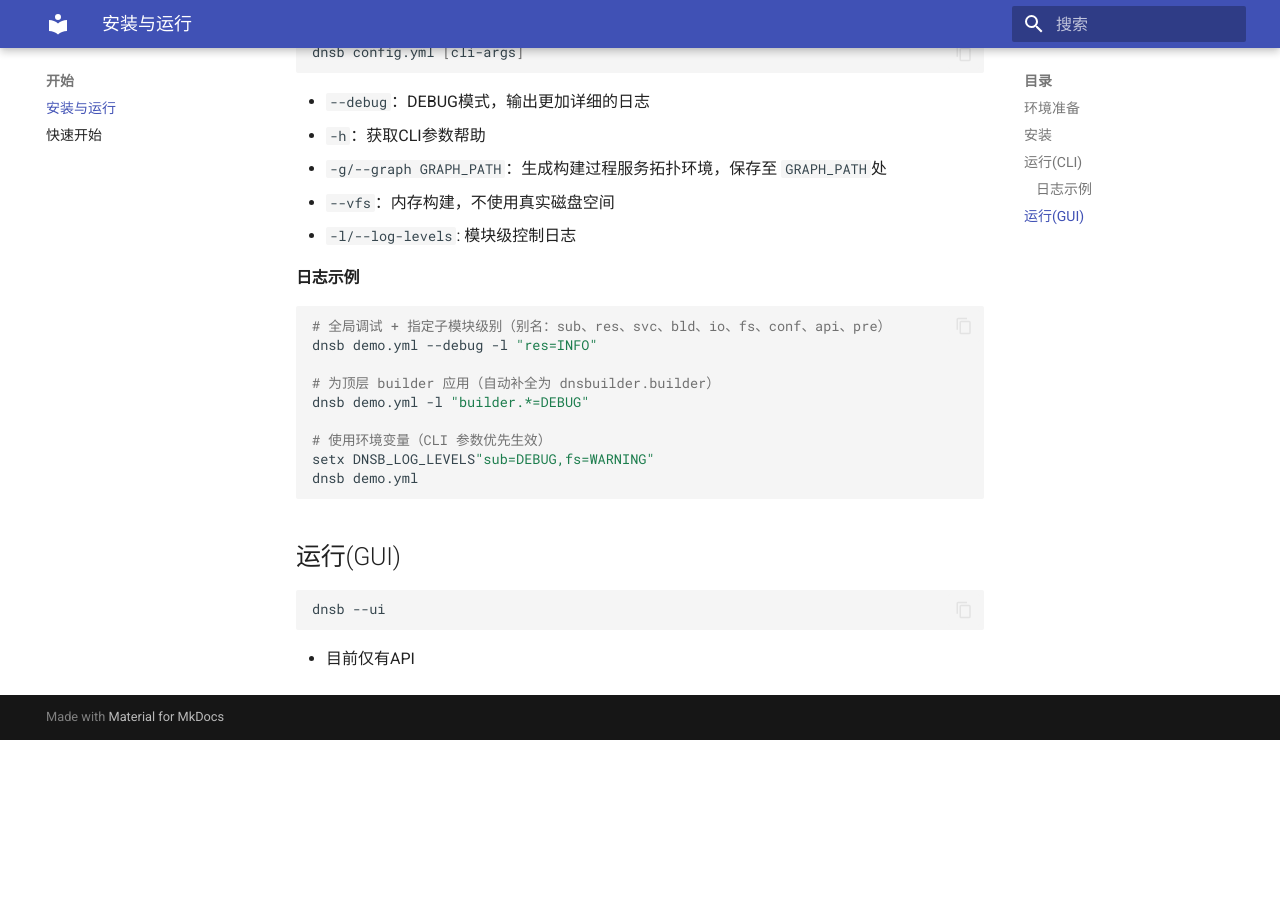
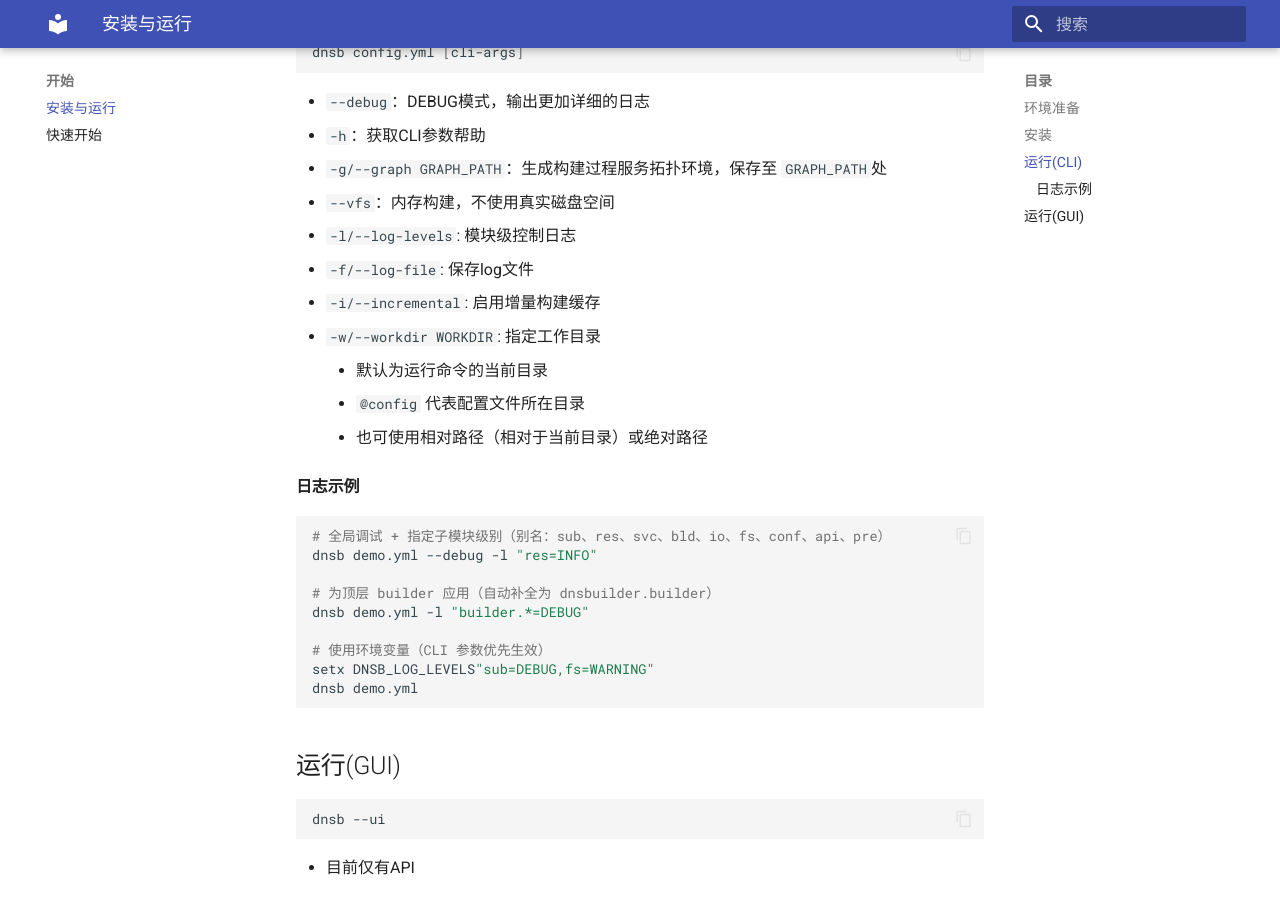
Before and after one commit to Kie-Chi/DNS-BUILDER, an MkDocs documentation site: the page built from doc/root/install.md, in a window 1280 px wide and 900 px high, scrolled down 557 px. Built offline with MkDocs 1.6.1 and Material for MkDocs 9.7.7, drawn with Linux system fonts in a browser that asks for light colours; before the commit the page ends 1297 px from its top, so only the background shows below that.

```diff
--- a/doc/root/install.md
+++ b/doc/root/install.md
@@ -23,6 +23,12 @@
 - `-g/--graph GRAPH_PATH`：生成构建过程服务拓扑环境，保存至 `GRAPH_PATH`处
 - `--vfs`：内存构建，不使用真实磁盘空间
 - `-l/--log-levels`: 模块级控制日志
+- `-f/--log-file`: 保存log文件
+- `-i/--incremental`: 启用增量构建缓存
+- `-w/--workdir WORKDIR`: 指定工作目录
+  - 默认为运行命令的当前目录
+  - `@config` 代表配置文件所在目录
+  - 也可使用相对路径（相对于当前目录）或绝对路径
 
 #### 日志示例
 
```
Also changed, not shown: doc/config/auto.md (+1 -1 lines).
